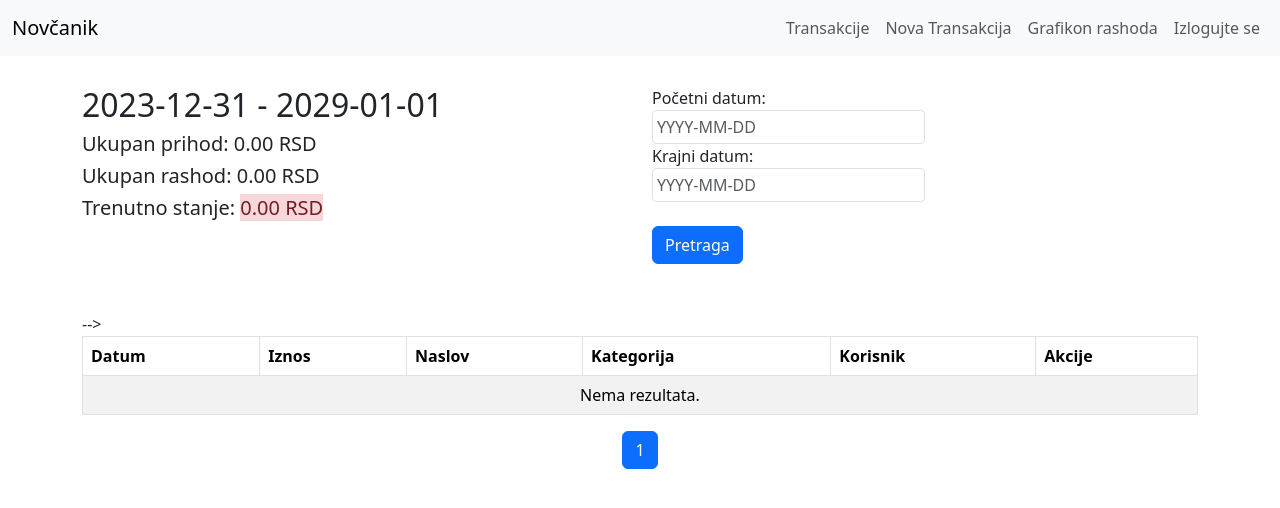
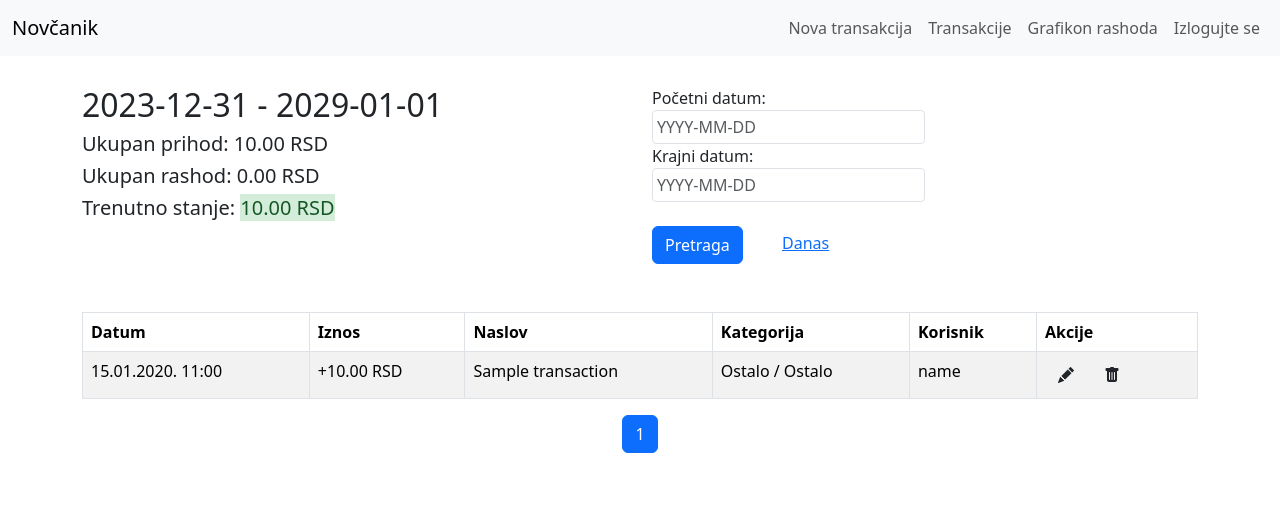
Before and after one commit to milos-zivanovic/wallet, a Django app: page /transactions/ in a window 1280 px wide. Shown: the top 508 px of the page. Run offline with Django 4.2, Linux system fonts and the light colour scheme; a user stored in the database is signed in; data comes from the database, SQL or seed files in the repository; tables that the repository leaves empty hold one stand-in row (values such as "Sample post").

Commit message:
transactions list and chart refactoring

```diff
--- a/templates/base.html
+++ b/templates/base.html
@@ -23,7 +23,7 @@
 <body>
     <nav class="navbar navbar-expand-lg navbar-light bg-light">
         <div class="container-fluid">
-            <a class="navbar-brand" href="{% url 'transaction_list' %}">Novčanik</a>
+            <a class="navbar-brand" href="{% url 'transaction_overview' %}">Novčanik</a>
             <button class="navbar-toggler" type="button" data-bs-toggle="collapse" data-bs-target="#navbarNav" aria-controls="navbarNav" aria-expanded="false" aria-label="Toggle navigation">
                 <span class="navbar-toggler-icon"></span>
             </button>
@@ -31,13 +31,13 @@
                 <ul class="navbar-nav ms-auto">
                     {% if user.is_authenticated %}
                         <li class="nav-item">
-                            <a class="nav-link" href="{% url 'transaction_list' %}">Transakcije</a>
+                            <a class="nav-link" href="{% url 'transaction_create' %}">Nova transakcija</a>
                         </li>
                         <li class="nav-item">
-                            <a class="nav-link" href="{% url 'transaction_create' %}">Nova Transakcija</a>
+                            <a class="nav-link" href="{% url 'transaction_overview' %}">Transakcije</a>
                         </li>
                         <li class="nav-item">
-                            <a class="nav-link" href="{% url 'transaction_chart' %}">Grafikon rashoda</a>
+                            <a class="nav-link" href="{% url 'transaction_overview' %}?show=chart">Grafikon rashoda</a>
                         </li>
                         <li class="nav-item">
                             <a class="nav-link" href="{% url 'logout' %}">Izlogujte se</a>
--- a/transactions/templates/transactions/transaction_confirm_delete.html
+++ b/transactions/templates/transactions/transaction_confirm_delete.html
@@ -13,7 +13,7 @@
         <form method="post">
             {% csrf_token %}
             <button type="submit" class="btn btn-danger">Da, obriši</button>
-            <a href="{% url 'transaction_list' %}" class="btn btn-secondary">Ne</a>
+            <a href="{% url 'transaction_overview' %}" class="btn btn-secondary">Ne</a>
         </form>
     </div>
 </div>
--- a/transactions/templates/transactions/transaction_list.html
+++ b/transactions/templates/transactions/transaction_overview.html
@@ -37,7 +37,8 @@
             </div>
             <br/>
             <div class="form-row">
-                <button type="submit" class="btn btn-primary">Pretraga</button>
+                <button type="submit" class="btn btn-primary" style="margin-right: 35px;">Pretraga</button>
+                <a href="?from_date={{ current_date }}&to_date={{ current_date }}&show={{ show }}">Danas</a>
             </div>
         </form>
     </div>
@@ -45,7 +46,9 @@
 
 <br/>
 
-<div class="row">
+{% if show == 'table' %}
+
+    <div class="row">
     <div class="col-md-12">
         <table class="table table-bordered table-striped">
             <thead>
@@ -83,20 +86,20 @@
             </tbody>
         </table>
     </div>
-</div>
+    </div>
 
-<div class="row pagination">
+    <div class="row pagination">
     <div class="col-md-12">
         <nav aria-label="Page navigation">
             <ul class="pagination justify-content-center">
                 {% if page_obj.has_previous %}
                     <li class="page-item">
-                        <a class="page-link" href="?page=1{{ get_params }}" aria-label="Prva">
+                        <a class="page-link" href="?page=1{{ query_params }}" aria-label="Prva">
                             <span aria-hidden="true">&laquo;&laquo;</span>
                         </a>
                     </li>
                     <li class="page-item">
-                        <a class="page-link" href="?page={{ page_obj.previous_page_number }}{{ get_params }}" aria-label="Prethodna">
+                        <a class="page-link" href="?page={{ page_obj.previous_page_number }}{{ query_params }}" aria-label="Prethodna">
                             <span aria-hidden="true">&laquo;</span>
                         </a>
                     </li>
@@ -106,18 +109,18 @@
                     {% if num == page_obj.number %}
                         <li class="page-item active"><span class="page-link">{{ num }}</span></li>
                     {% elif num > page_obj.number|add:'-3' and num < page_obj.number|add:'3' %}
-                        <li class="page-item"><a class="page-link" href="?page={{ num }}{{ get_params }}">{{ num }}</a></li>
+                        <li class="page-item"><a class="page-link" href="?page={{ num }}{{ query_params }}">{{ num }}</a></li>
                     {% endif %}
                 {% endfor %}
 
                 {% if page_obj.has_next %}
                     <li class="page-item">
-                        <a class="page-link" href="?page={{ page_obj.next_page_number }}{{ get_params }}" aria-label="Sledeća">
+                        <a class="page-link" href="?page={{ page_obj.next_page_number }}{{ query_params }}" aria-label="Sledeća">
                             <span aria-hidden="true">&raquo;</span>
                         </a>
                     </li>
                     <li class="page-item">
-                        <a class="page-link" href="?page={{ page_obj.paginator.num_pages }}{{ get_params }}" aria-label="Poslednja">
+                        <a class="page-link" href="?page={{ page_obj.paginator.num_pages }}{{ query_params }}" aria-label="Poslednja">
                             <span aria-hidden="true">&raquo;&raquo;</span>
                         </a>
                     </li>
@@ -127,4 +130,54 @@
     </div>
 </div>
 
+{% elif show == 'chart' %}
+
+    <div class="row">
+        <div class="col-md-12">
+            <h2>Ukupan rashod: {{ total_expense|floatformat:2|intcomma }} RSD</h2>
+            <canvas id="categoryChart" style="max-width: 100%; height: auto;"></canvas>
+        </div>
+    </div>
+
+    <script src="https://cdn.jsdelivr.net/npm/chart.js"></script>
+    <script>
+    const ctx = document.getElementById('categoryChart').getContext('2d');
+    const categoryChart = new Chart(ctx, {
+        type: 'bar',  // Change to 'pie' for a pie chart
+        data: {
+            labels: {{ labels|safe }},
+            datasets: [{
+                label: 'Rashodi po kategorijama',
+                data: {{ data|safe }},
+                backgroundColor: [
+                    'rgba(255, 99, 132, 0.2)',
+                    'rgba(54, 162, 235, 0.2)',
+                    'rgba(255, 206, 86, 0.2)',
+                    'rgba(75, 192, 192, 0.2)',
+                    'rgba(153, 102, 255, 0.2)',
+                    'rgba(255, 159, 64, 0.2)'
+                ],
+                borderColor: [
+                    'rgba(255, 99, 132, 1)',
+                    'rgba(54, 162, 235, 1)',
+                    'rgba(255, 206, 86, 1)',
+                    'rgba(75, 192, 192, 1)',
+                    'rgba(153, 102, 255, 1)',
+                    'rgba(255, 159, 64, 1)'
+                ],
+                borderWidth: 1
+            }]
+        },
+        options: {
+            scales: {
+                y: {
+                    beginAtZero: true
+                }
+            }
+        }
+    });
+</script>
+
+{% endif  %}
+
 {% endblock %}
--- a/transactions/urls.py
+++ b/transactions/urls.py
@@ -3,8 +3,7 @@
 
 
 urlpatterns = [
-    path('', views.transaction_list, name='transaction_list'),
-    path('chart/', views.transaction_chart, name='transaction_chart'),
+    path('', views.transaction_overview, name='transaction_overview'),
     path('create/', views.transaction_create, name='transaction_create'),
     path('edit/<int:pk>/', views.transaction_edit, name='transaction_edit'),
     path('delete/<int:pk>/', views.transaction_delete, name='transaction_delete'),
--- a/transactions/views.py
+++ b/transactions/views.py
@@ -2,65 +2,60 @@
 from django.utils import timezone
 from django.db.models import Sum
 from django.core.paginator import Paginator
-from .models import Transaction, CategoryGroup
+from .models import Transaction
 from .forms import TransactionForm
 from .filters import TransactionFilter
 
 
-def transaction_list(request):
-    # Get transactions
+def transaction_overview(request):
+    # Filter transactions
+    show = request.GET.get('show', 'table').lower()
     today = timezone.now()
-    transactions = Transaction.objects.filter(
-        created_at__year=today.year,
-        created_at__month=today.month,
-        is_deleted=False
-    ).order_by('-created_at')
+    filterset = TransactionFilter(request.GET,
+                                  queryset=Transaction.objects.filter(is_deleted=False).order_by('-created_at'))
 
     # Calculate totals
-    filterset = TransactionFilter(request.GET, queryset=transactions)
-    total_income = filterset.qs.filter(transaction_type='income').aggregate(Sum('amount'))['amount__sum'] or 0
-    total_expense = filterset.qs.filter(transaction_type='expense').aggregate(Sum('amount'))['amount__sum'] or 0
+    total_income = filterset.qs.filter(transaction_type=Transaction.INCOME).aggregate(Sum('amount'))['amount__sum'] or 0
+    total_expense = filterset.qs.filter(transaction_type=Transaction.EXPENSE).aggregate(Sum('amount'))['amount__sum'] or 0
     balance = total_income - total_expense
-
-    # Paginate transactions, showing 10 items per page
-    paginator = Paginator(filterset.qs, 10)
-    page_number = request.GET.get('page')
-    page_obj = paginator.get_page(page_number)
-
-    get_params = ''.join([f'&{key}={value}' for key, value in request.GET.items() if key != 'page'])
-    months = ["Januar", "Februar", "Mart", "April", "Maj", "Jun", "Jul", "Avgust", "Septembar", "Oktobar", "Novembar",
-              "Decembar"]
-    return render(request, 'transactions/transaction_list.html', {
+    template_data = {
+        'show': show,
+        'filterset': filterset,
         'total_income': total_income,
         'total_expense': total_expense,
         'balance': balance,
         'balance_class': 'income' if balance > 0 else 'expense',
-        'month': months[today.month - 1],
-        'year': today.year,
-        'get_params': get_params,
-        'filterset': filterset,
-        'page_obj': page_obj
-    })
+        'current_date': today.strftime('%Y-%m-%d'),
+    }
 
+    # Prepare table data
+    if show == 'table':
+        page_number = request.GET.get('page', 1)
+        paginator = Paginator(filterset.qs, 10)
+        page_obj = paginator.get_page(page_number)
+        query_params = ''.join([f'&{key}={value}' for key, value in request.GET.items() if key != 'page'])
 
-def transaction_chart(request):
-    labels, data, total = [], [], 0
-    for cg in CategoryGroup.objects.all().exclude(name__icontains='plata'):
-        labels.append(cg.name)
-        cg_total = Transaction.objects.filter(
-            category__category_group=cg,
-            transaction_type=Transaction.EXPENSE,
-            is_deleted=False
-        ).aggregate(total_sum=Sum('amount'))['total_sum'] or 0
-        cg_total = float(cg_total)
-        data.append(cg_total)
-        total += cg_total
+        return render(request, 'transactions/transaction_overview.html', template_data | {
+            'page_obj': page_obj,
+            'query_params': query_params,
+        })
+    # Prepare chart data
+    elif show == 'chart':
+        grouped_data = (
+            filterset.qs
+            .filter(transaction_type=Transaction.EXPENSE)
+            .values('category__category_group__name')
+            .annotate(total_amount=Sum('amount'))
+        )
+        labels = [o['category__category_group__name'] for o in grouped_data]
+        data = [float(o['total_amount']) for o in grouped_data]
 
-    return render(request, 'transactions/transaction_chart.html', {
-        'labels': labels,
-        'data': data,
-        'total': total,
-    })
+        return render(request, 'transactions/transaction_overview.html', template_data | {
+            'labels': labels,
+            'data': data,
+        })
+    else:
+        raise NotImplemented()
 
 
 def transaction_create(request):
@@ -70,7 +65,7 @@
             transaction = form.save(commit=False)
             transaction.user = request.user
             transaction.save()
-            return redirect('transaction_list')
+            return redirect('transaction_overview')
     else:
         form = TransactionForm()
     return render(request, 'transactions/transaction_form.html', {'form': form})
@@ -82,7 +77,7 @@
         form = TransactionForm(request.POST, instance=transaction)
         if form.is_valid():
             form.save()
-            return redirect('transaction_list')
+            return redirect('transaction_overview')
     else:
         form = TransactionForm(instance=transaction)
     return render(request, 'transactions/transaction_form.html', {'form': form})
@@ -93,5 +88,5 @@
     if request.method == 'POST':
         transaction.is_deleted = True
         transaction.save()
-        return redirect('transaction_list')
+        return redirect('transaction_overview')
     return render(request, 'transactions/transaction_confirm_delete.html', {'transaction': transaction})
```
Also changed, not shown: transactions/templates/transactions/transaction_chart.html (deleted, +0 -52 lines).
